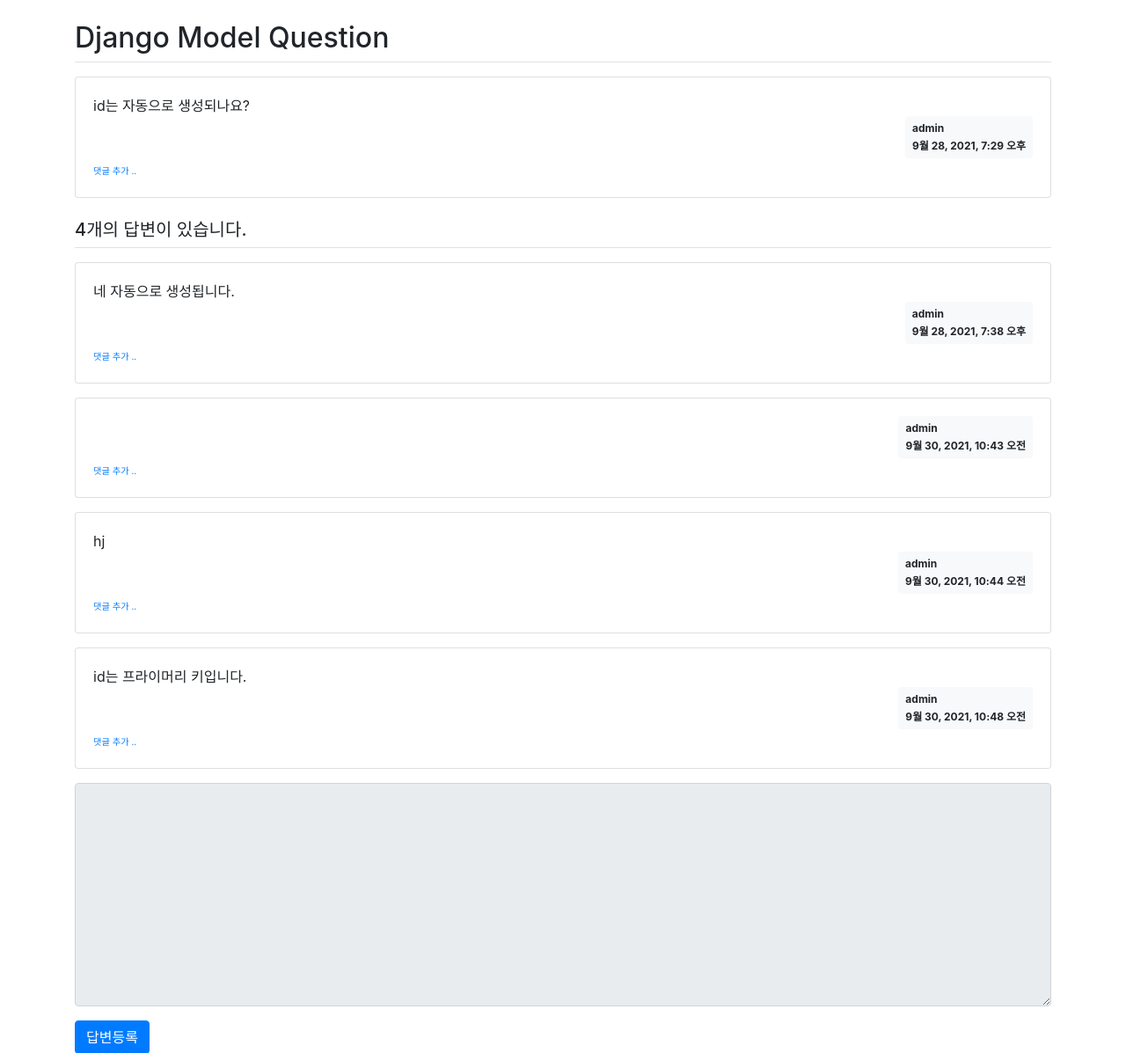
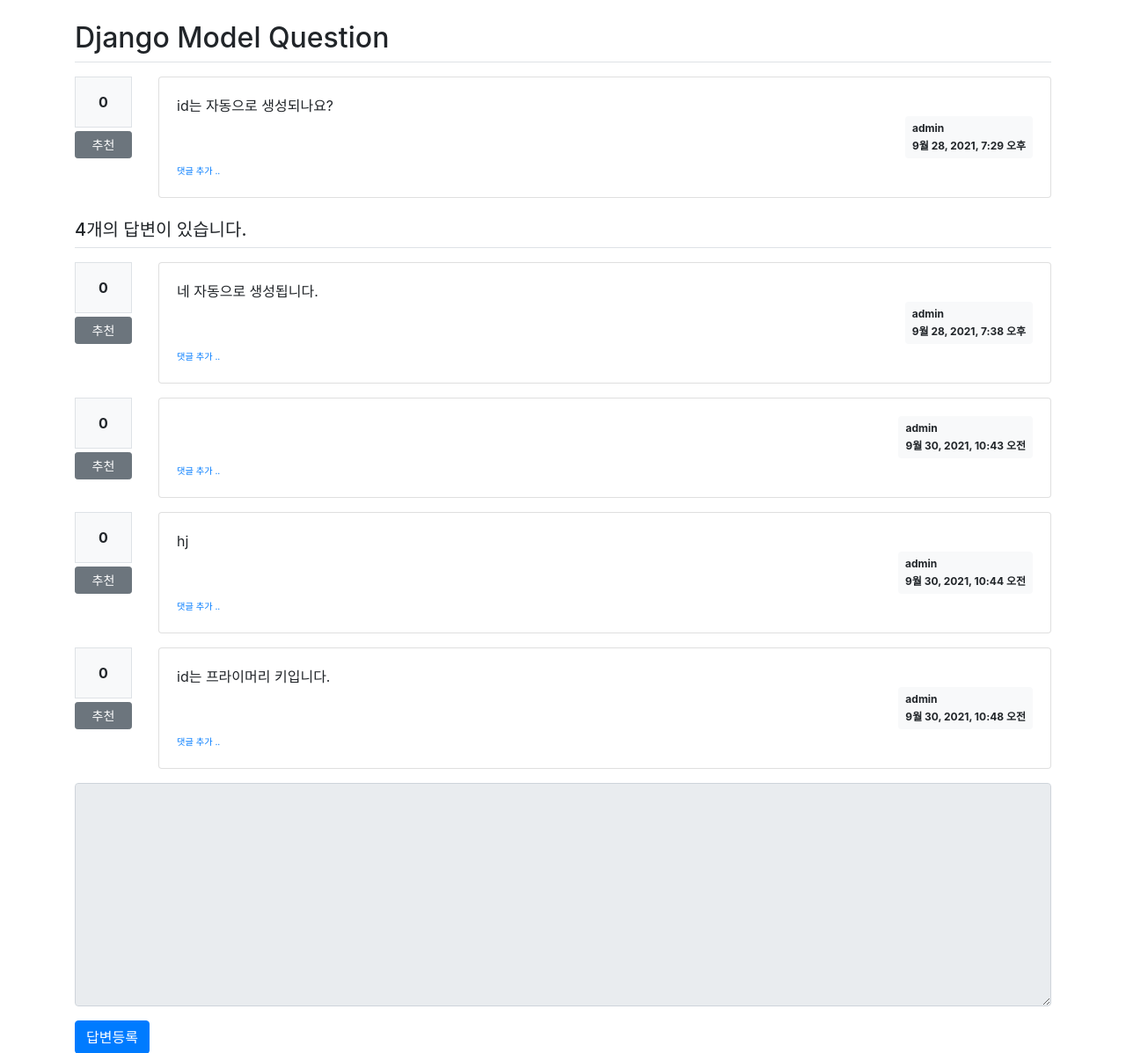
Before and after one commit to snm01234/Django-forum, a Django app: page /pybo/2/ in a window 1280 px wide. Shown: the part 57-1254 px from the top of the page at 88% size. Run offline with Django 3.2, Linux system fonts and the light colour scheme; data comes from the database, SQL or seed files in the repository; both versions use the stored data as it was after the commit; some libraries are stand-ins or nearby versions.

Commit message:
add vote

```diff
--- a/pybo/models.py
+++ b/pybo/models.py
@@ -4,22 +4,25 @@ from django.db.models.query_utils import Q
 
 # Create your models here.
 class Question(models.Model):
-    author = models.ForeignKey(User, on_delete=models.CASCADE)
+    author = models.ForeignKey(User, on_delete=models.CASCADE, related_name='author_question')
     #질문, 질문 내용, 질문 작성 일시
     subject = models.CharField(max_length=200)
     content = models.TextField()
     create_date = models.DateTimeField()
     modify_date = models.DateTimeField(null=True, blank=True)
+    voter = models.ManyToManyField(User, related_name='voter_question')    # 추천인 추가
 
     def __str__(self):
         return self.subject
 
 class Answer(models.Model):
-    author = models.ForeignKey(User, on_delete=models.CASCADE)
+    author = models.ForeignKey(User, on_delete=models.CASCADE, related_name='author_anser')
     question = models.ForeignKey(Question, on_delete=models.CASCADE)
     content = models.TextField()
     create_date = models.DateTimeField()
     modify_date = models.DateTimeField(null=True, blank=True)
+    voter = models.ManyToManyField(User, related_name='voter_answer')    # 추천인 추가
+
 
 class Comment(models.Model):
     author = models.ForeignKey(User, on_delete=models.CASCADE)
--- a/pybo/urls.py
+++ b/pybo/urls.py
@@ -1,5 +1,5 @@
 from django.urls import path
-from .views import base_views, question_views, answer_views, comment_views
+from .views import base_views, question_views, answer_views, comment_views, vote_views
 
 app_name = 'pybo'
 
@@ -25,4 +25,8 @@ urlpatterns = [
     path('comment/create/answer/<int:answer_id>/', comment_views.comment_create_answer, name="comment_create_answer"),
     path('comment/modify/answer/<int:comment_id>/', comment_views.comment_modify_answer, name="comment_modify_answer"),
     path('comment/delete/answer/<int:comment_id>/', comment_views.comment_delete_answer, name="comment_delete_answer"),
+
+    #vote_views.py
+    path('vote/question/<int:question_id>/', vote_views.vote_question, name="vote_question"),
+    path('vote/answer/<int:answer_id>/', vote_views.vote_answer, name="vote_answer"),
     ]
--- a/templates/pybo/question_detail.html
+++ b/templates/pybo/question_detail.html
@@ -1,8 +1,26 @@
 {% extends 'base.html'%}
 {% block content %}
 <div class="container my-3">
+    <!-- 사용자 오류 표시 -->
+    {% if messages %}
+    <div class="alert alert-danger my-3" role="alert">
+    {% for message in messages %}
+        <strong>{{ message.tags }}</strong>
+        <ul><li>{{ message.message }}</li></ul>
+    {% endfor %}
+    </div>
+    {% endif %}
     <h2 class="border-bottom py-2">{{ question.subject }}</h2>
-    <div class="card my-3">
+    <div class="row my-3">
+        <div class="col-1"> <!-- 추천 영역 -->
+            <div class="bg-light text-center p-3 border font-weight-bolder mb-1">
+                {{ question.voter.count }}
+            </div>
+            <a href="#" data-uri="{% url 'pybo:vote_question' question.id %}" class="recommend btn btn-sm btn-secondary btn-block my-1">추천</a>
+        </div>
+        <div class="col-11"> <!-- 질문 영역 -->
+            <!-- 기존 내용 -->
+            <div class="card">
                 <div class="card-body">
                     <div class="card-text" style="white-space: pre-line;">{{ question.content }}</div>
                     <div class="d-flex justify-content-end">
@@ -49,9 +67,22 @@
                     <!-- 질문 댓글 end -->
                 </div>
             </div>
+
+        </div>
+    </div>
+
     <h5 class="border-bottom my-3 py-2">{{question.answer_set.count}}개의 답변이 있습니다.</h5>
     {% for answer in question.answer_set.all %}
-    <div class="card my-3">
+    <div class="row my-3">
+        <div class="col-1"> <!-- 추천 영역 -->
+            <div class="bg-light text-center p-3 border font-weight-bolder mb-1">
+                {{ answer.voter.count }}
+            </div>
+            <a href="#" data-uri="{% url 'pybo:vote_answer' answer.id %}" class="recommend btn btn-sm btn-secondary btn-block my-1">추천</a>
+        </div>
+        <div class="col-11"> <!-- 답변 영역 -->
+            <!-- 기존 내용 -->
+            <div class="card">
                 <div class="card-body">
                     <div class="card-text" style="white-space: pre-line;">{{ answer.content }}</div>
                     <div class="d-flex justify-content-end">
@@ -98,6 +129,9 @@
                     <!-- 답변 댓글 end -->
                 </div>
             </div>
+
+        </div>
+    </div>
     {% endfor %}
     <form action="{% url 'pybo:answer_create' question.id %}" method="post" class="my-3">
         {% csrf_token %}
@@ -129,6 +163,11 @@ $(document).ready(function(){
             location.href = $(this).data('uri');
         }
     });
+    $(".recommend").on('click', function() {
+        if(confirm("정말로 추천하시겠습니까?")) {
+            location.href = $(this).data('uri');
+        }
+    });
 });
 </script>
 {% endblock %}
```
Also changed, not shown: pybo/views/vote_views.py (added, +29 -0 lines), templates/pybo/question_list.html (+8 -0 lines), db.sqlite3, pybo/migrations/0006_auto_20211009_2156.py (added). Lines whose indentation alone changed are shown as unchanged.
